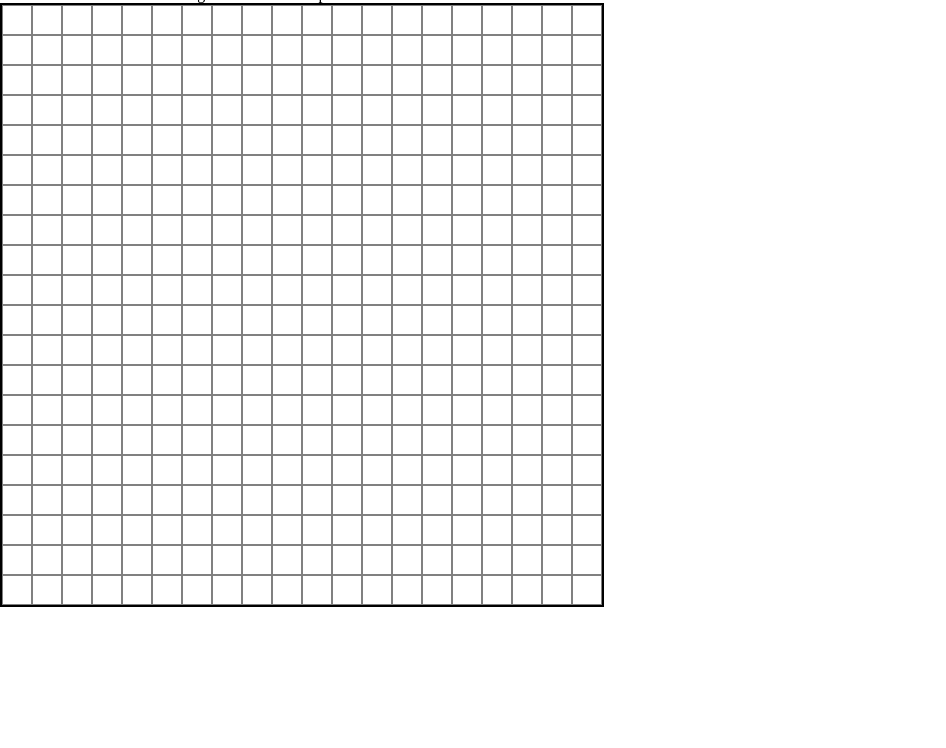
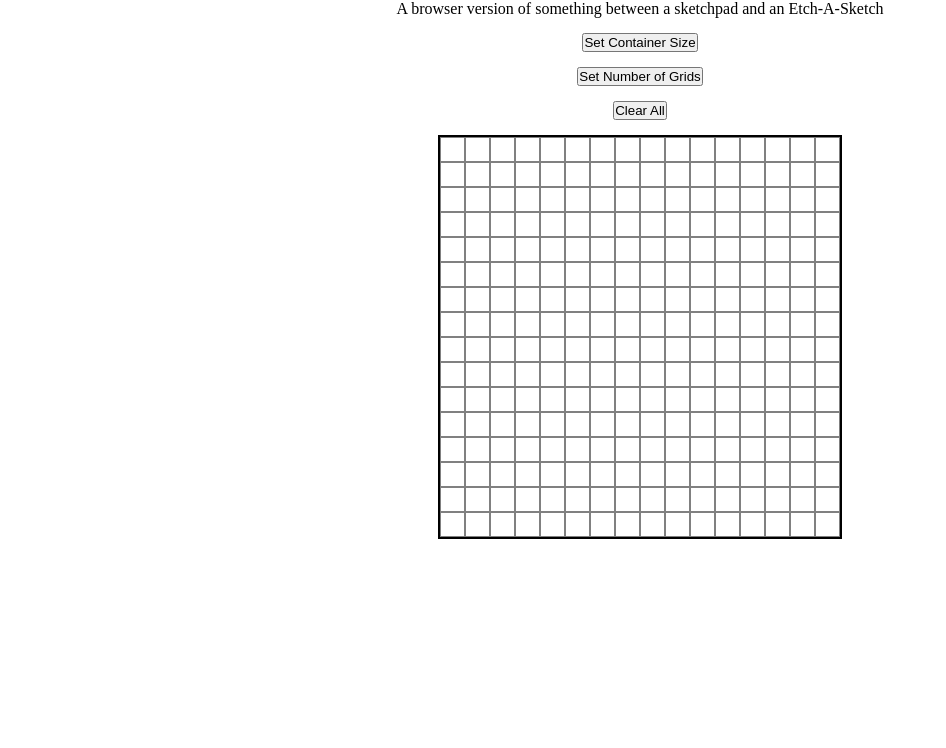
Before and after one commit to sa1hi9l/odin-etch-a-sketch, a plain HTML site: page index.html in a window 1280 px wide. Shown: the part 52-800 px from the top of the page, without its empty margins (0-946 px from the left). Drawn offline with Linux system fonts and the light colour scheme.

Commit message:
improve ui and add hover effect on grids

```diff
--- a/etch-a-sketch.js
+++ b/etch-a-sketch.js
@@ -1,5 +1,6 @@
+let container = document.querySelector(".container");
 function createGrids(containerSize,numOfGrids){
-    let container = document.querySelector(".container");
+    container.innerHTML = "";
     let totalSquares = numOfGrids * numOfGrids;
     let gridSize = containerSize / numOfGrids;
 
@@ -7,7 +8,6 @@ function createGrids(containerSize,numOfGrids){
         width: `${containerSize}px`,
         height:`${containerSize}px`
     });
-
     for(let i = 0 ; i < totalSquares; i++){
         let grid = document.createElement('div');
         grid.classList.add('canvas');
@@ -15,8 +15,16 @@ function createGrids(containerSize,numOfGrids){
             width: `${gridSize}px`,
             height: `${gridSize}px`
         });
+        grid.addEventListener("mouseover", () =>{
+            grid.style.backgroundColor = "burlywood";
+        });
         container.appendChild(grid);
     }
+    let squares = document.querySelectorAll('.canvas');
+}
 
+function clearAll(){
+    container.innerHTML = "";
+    createGrids(400,16);
 }
-createGrids(600,20);
+createGrids(400,16);
--- a/index.html
+++ b/index.html
@@ -9,9 +9,10 @@
 <body>
     <h1>Etch-a-Sketch</h1>
     <p>A browser version of something between a sketchpad and an Etch-A-Sketch</p>
-    <div class="container">
-
-    </div>
+    <button id="containerSize">Set Container Size</button>
+    <button id="numOfGrids">Set Number of Grids</button>
+    <button onclick="clearAll()">Clear All</button>
+    <div class="container"></div>
     <script src="etch-a-sketch.js"></script>
 </body>
 </html>
--- a/styles.css
+++ b/styles.css
@@ -1,6 +1,13 @@
 *{
     margin: 0;
     padding: 0;
+}
+body{
+    display: flex;
+    flex-direction: column;
+    gap: 15px;
+    justify-content: center;
+    align-items: center;
 }
 .container{
     display: flex;
```
